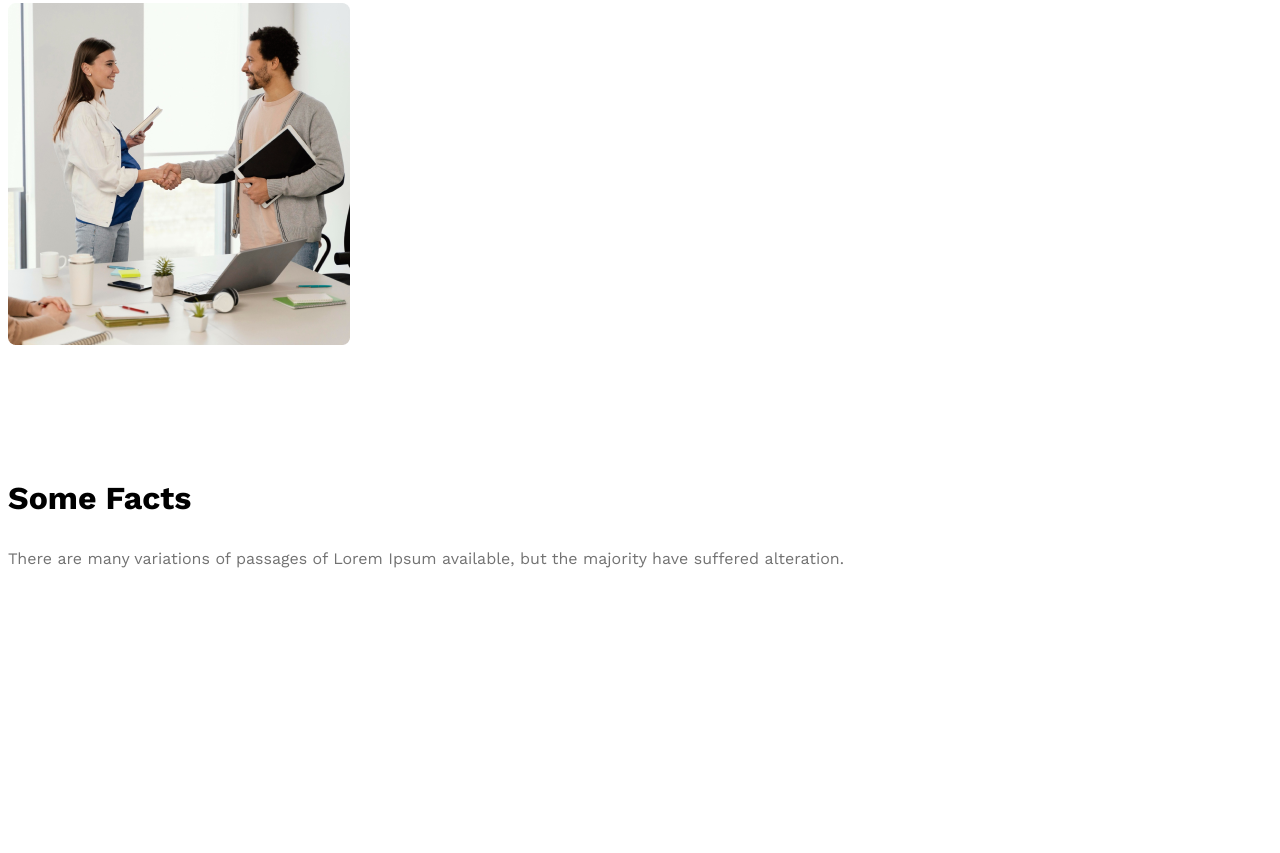
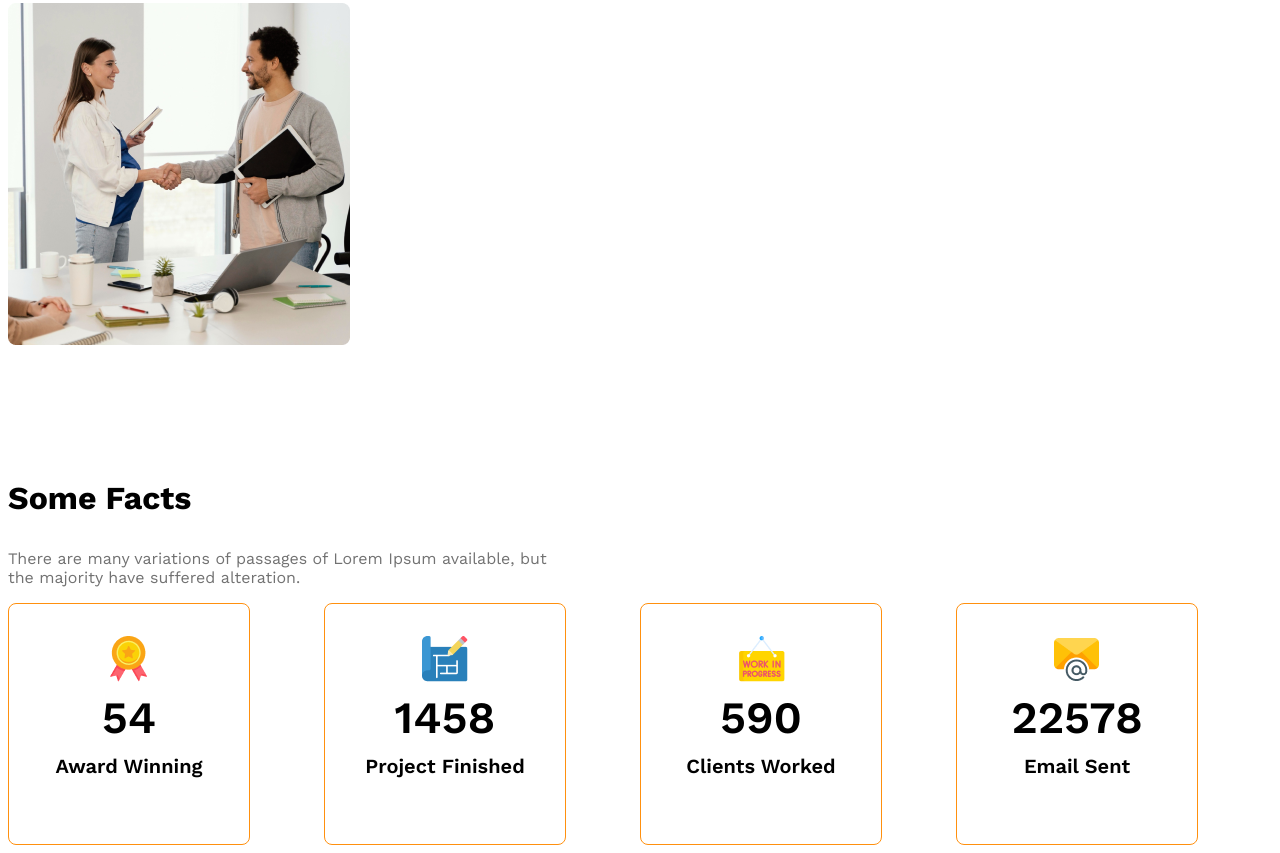
Before and after one commit to Mahin2903/G3_architect_website, a plain HTML site: page index.html in a window 1280 px wide. Shown: the part 2339-3192 px from the top of the page. Before the commit the page ends 3087 px from the top, so only its background shows below. Drawn offline with nearby package versions, Linux system fonts and the light colour scheme.

Commit message:
cards added

```diff
--- a/index.html
+++ b/index.html
@@ -48,29 +48,37 @@
             <h3 class="feature-title">
                 Some Facts
             </h3>
-            <p class="text-light-gray">
+            <p class="text-light-gray fact-description">
                 There are many variations of passages of Lorem Ipsum available, but the majority have suffered alteration.
             </p>
             <div class="facts-container">
-                <div class="fact">
-                    <img src="" alt="">
-                    <h4 class="fact-number"></h4>
-                    <h5 class="fact-name"></h5>
+                <div class="fact display-flex">
+                    <div>
+                        <img src="images/icons/ribon.png" alt="">
+                    <h4 class="fact-number">54</h4>
+                    <h5 class="fact-name">Award Winning</h5>
+                    </div>
                 </div>
-                <div class="fact">
-                    <img src="" alt="">
-                    <h4 class="fact-number"></h4>
-                    <h5 class="fact-name"></h5>
+                <div class="fact display-flex">
+                    <div>
+                        <img src="images/icons/projects.png" alt="">
+                    <h4 class="fact-number">1458</h4>
+                    <h5 class="fact-name">Project Finished</h5>
+                    </div>
                 </div>
-                <div class="fact">
-                    <img src="" alt="">
-                    <h4 class="fact-number"></h4>
-                    <h5 class="fact-name"></h5>
+                <div class="fact display-flex">
+                    <div>
+                        <img src="images/icons/customers.png" alt="">
+                    <h4 class="fact-number">590</h4>
+                    <h5 class="fact-name">Clients Worked</h5>
+                    </div>
                 </div>
-                <div class="fact">
-                    <img src="" alt="">
-                    <h4 class="fact-number"></h4>
-                    <h5 class="fact-name"></h5>
+                <div class="fact display-flex">
+                    <div>
+                        <img src="images/icons/email.png" alt="">
+                    <h4 class="fact-number">22578</h4>
+                    <h5 class="fact-name">Email Sent</h5>
+                    </div>
                 </div>
             </div>
         </section>
--- a/styles/architect.css
+++ b/styles/architect.css
@@ -94,6 +94,34 @@ gap: 24px;
 #quick-list{
     font-weight: 500;
 }
+.facts-container{
+    display: grid;
+    grid-template-columns: repeat(4, 1fr);
+
+}
+.fact{
+    border: 1px solid #FF900E;
+    width: 240px;
+    height: 240px;
+    border-radius: 8px;
+    align-items: center;
+    justify-content: center;
+    text-align: center;
+}
+.fact-number{
+    font-size: 2.8rem;
+    font-weight: 600;
+    margin-top: 5px;
+    margin-bottom:10px;
+}
+.fact-name{
+    font-size: 1.25rem;
+    font-weight: 600;
+    margin-top: 10px;
+}
+.fact-description{
+    max-width: 540px;
+}
 @media screen and (max-width: 576px) {
     .navbar, .nav-links, .teams{
         flex-direction: column;
```
